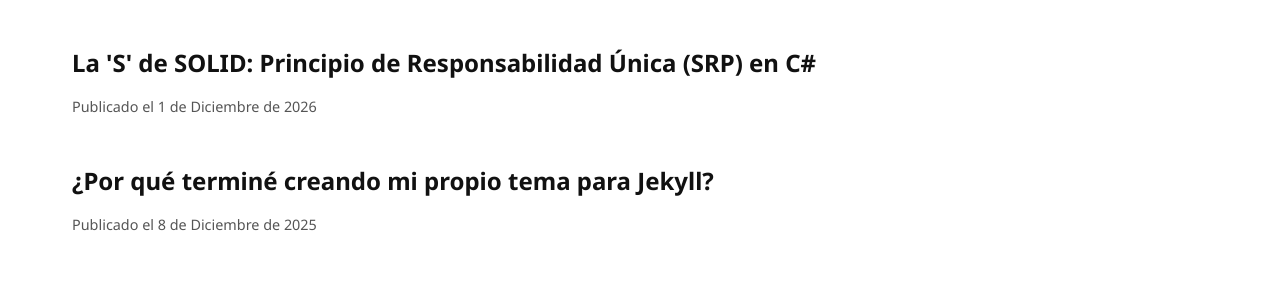
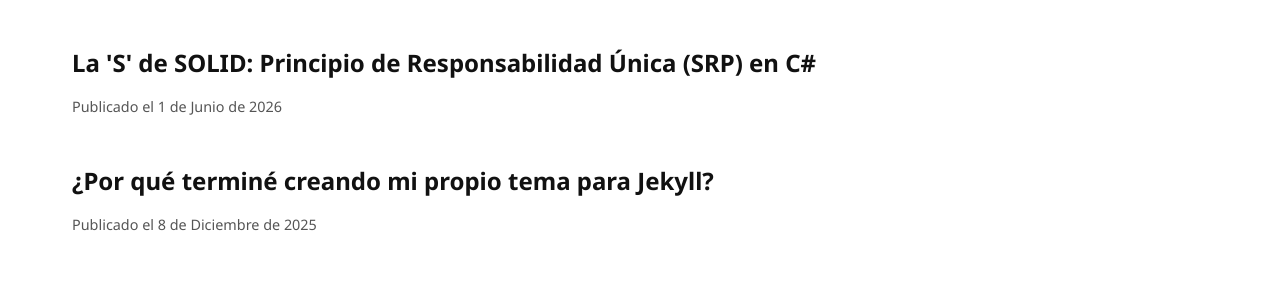
Before and after one commit to angelsimon/angelsimon.github.io, a Jekyll site: the page built from index.html, in a window 1280 px wide and 1053 px high. Shown: the part 585-869 px from the top of the window. Built offline with Jekyll 4.4.1, drawn with Linux system fonts in a browser that asks for light colours; some web fonts are replaced; the list of posts is cut into pages by our own code.

Commit message:
Refactor index.html structure and content

```diff
--- a/index.html
+++ b/index.html
@@ -2,7 +2,6 @@
 layout: default
 ---
 {% assign meses = "Enero,Febrero,Marzo,Abril,Mayo,Junio,Julio,Agosto,Septiembre,Octubre,Noviembre,Diciembre" | split: "," %}
-{% assign mes_num = post.date | date: "%m" | minus: 1 %}
 
 <div class="about-section">
 
@@ -37,6 +36,7 @@
         {% unless post.status == 'pinned' or post.status == 'draft' %}
             <article class="post-item">
                 <h2 class="reset-link"><a href="{{ post.url | relative_url }}">{{ post.title }}</a></h2>
+                {% assign mes_num = post.date | date: "%m" | minus: 1 %}
                 <p class="meta-info">    Publicado el {{ post.date | date: "%-d" }} de {{ meses[mes_num] }} de {{ post.date | date: "%Y" }}</p>
             </article>
         {% endunless %}
```
